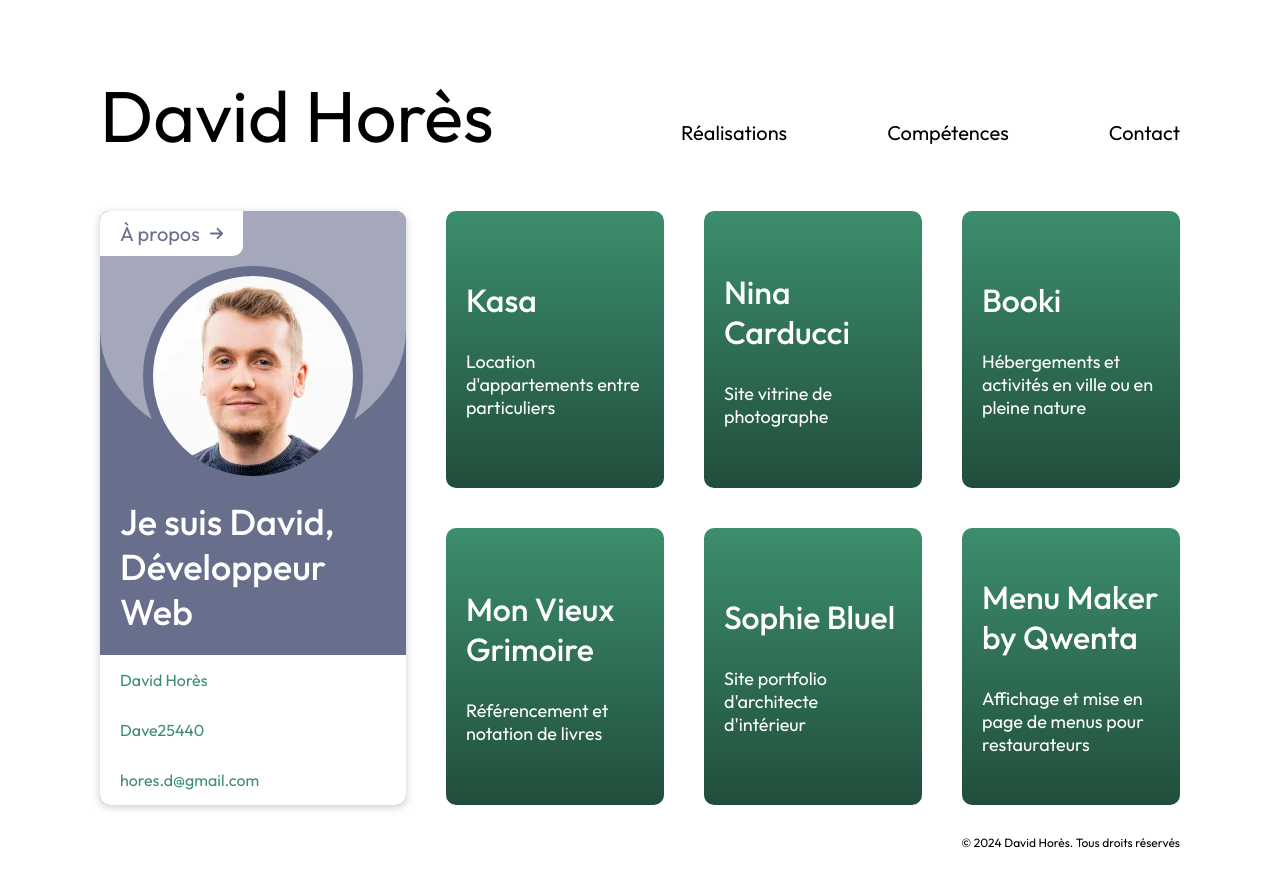
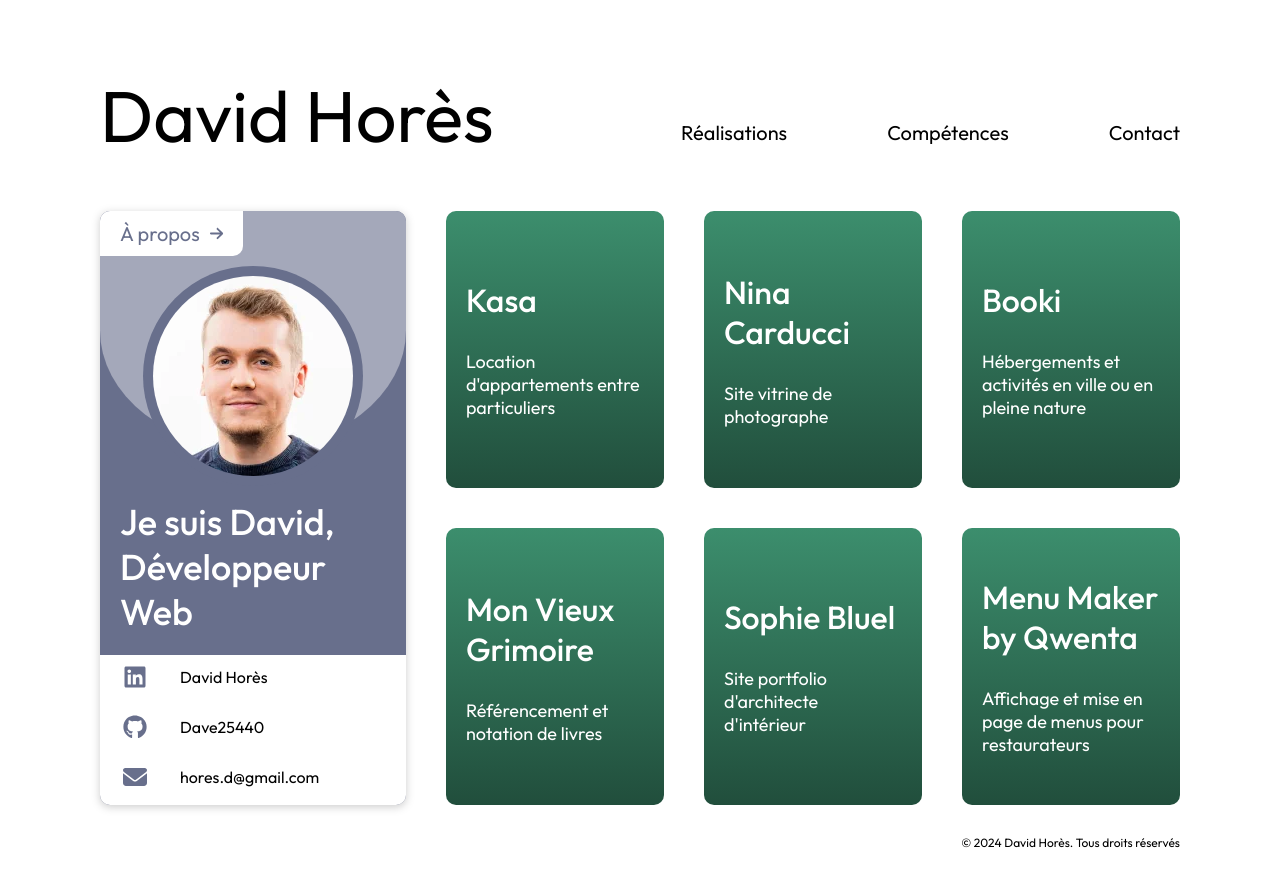
Before and after one commit to Dave25440/david-hores-portfolio, a React (Create React App) app: page /david-hores-portfolio/realisations in a window 1280 px wide. Shown: the top 886 px of the page. Built offline with nearby package versions, Linux system fonts and the light colour scheme.

Commit message:
Add linkedin, github, envelope, globe, person-chalkboard, file-pdf and table icons to Links and update projects data and Links style

```diff
--- a/src/components/Links/Links.module.scss
+++ b/src/components/Links/Links.module.scss
@@ -10,11 +10,18 @@
     &__link {
         display: inline-block;
         text-decoration: none;
-        padding: 15px 20px;
-        @include mixins.text-style(#3c8e6d, 1rem, 400);
+        margin: 10px 0 16px 20px;
+        transition: all 0.3s;
+        @include mixins.text-style(variables.$color-content, 1rem, 400);
 
         &:hover {
-            text-decoration: underline;
+            color: variables.$color-primary;
+            margin-left: 30px;
         }
     }
+
+    &__icon {
+        color: variables.$color-primary;
+        margin-right: 30px;
+    }
 }
--- a/src/components/Links/index.jsx
+++ b/src/components/Links/index.jsx
@@ -1,21 +1,40 @@
+import { FontAwesomeIcon } from "@fortawesome/react-fontawesome";
+import { faLinkedin, faGithub } from "@fortawesome/free-brands-svg-icons";
+import {
+    faEnvelope,
+    faGlobe,
+    faPersonChalkboard,
+    faFilePdf,
+    faTable
+} from "@fortawesome/free-solid-svg-icons";
 import styles from "./Links.module.scss";
+
+const icon = {
+    faLinkedin,
+    faGithub,
+    faEnvelope,
+    faGlobe,
+    faPersonChalkboard,
+    faFilePdf,
+    faTable
+};
 
 const Links = ({
     links = [
         {
             title: "David Horès",
             url: "https://www.linkedin.com/in/dhores/",
-            logo: "Logo"
+            logo: "faLinkedin"
         },
         {
             title: "Dave25440",
             url: "https://github.com/Dave25440",
-            logo: "Logo"
+            logo: "faGithub"
         },
         {
             title: "hores.d@gmail.com",
             url: "mailto:hores.d@gmail.com",
-            logo: "Logo"
+            logo: "faEnvelope"
         }
     ]
 }) => {
@@ -24,6 +43,12 @@ const Links = ({
             {links.map((link, index) => (
                 <li key={index}>
                     <a href={link.url} className={styles.links__link}>
+                        <FontAwesomeIcon
+                            icon={icon[link.logo]}
+                            size="xl"
+                            fixedWidth
+                            className={styles.links__icon}
+                        />
                         {link.title}
                     </a>
                 </li>
--- a/src/data/projects.json
+++ b/src/data/projects.json
@@ -7,17 +7,17 @@
             {
                 "title": "Démo du site",
                 "url": "https://dave25440.github.io/oc-p5-kasa",
-                "logo": "Logo"
+                "logo": "faGlobe"
             },
             {
                 "title": "Dépôt du code source",
                 "url": "https://github.com/Dave25440/OpenClassrooms-P5-Kasa",
-                "logo": "Logo"
+                "logo": "faGithub"
             },
             {
                 "title": "Présentation du projet",
                 "url": "https://www.canva.com/design/DAGMiA4CKc8/t8YDceUcpH_LzK7D2hD4ew/view?utm_content=DAGMiA4CKc8&utm_campaign=designshare&utm_medium=link&utm_source=editor",
-                "logo": "Logo"
+                "logo": "faPersonChalkboard"
             }
         ],
         "summary": "Lorem ipsum dolor sit amet, consectetur adipiscing elit.",
@@ -38,17 +38,17 @@
             {
                 "title": "Démo du site",
                 "url": "https://dave25440.github.io/OpenClassrooms-P4-Carducci",
-                "logo": "Logo"
+                "logo": "faGlobe"
             },
             {
                 "title": "Dépôt du code source",
                 "url": "https://github.com/Dave25440/OpenClassrooms-P4-Carducci",
-                "logo": "Logo"
+                "logo": "faGithub"
             },
             {
                 "title": "Présentation du projet",
                 "url": "https://www.canva.com/design/DAGJT47Teqo/X6ppmZKGFKlpig9tpc2E5g/view?utm_content=DAGJT47Teqo&utm_campaign=designshare&utm_medium=link&utm_source=editor",
-                "logo": "Logo"
+                "logo": "faPersonChalkboard"
             }
         ],
         "summary": "Lorem ipsum dolor sit amet, consectetur adipiscing elit.",
@@ -69,17 +69,17 @@
             {
                 "title": "Démo du site",
                 "url": "https://dave25440.github.io/OpenClassrooms-P2-Booki/",
-                "logo": "Logo"
+                "logo": "faGlobe"
             },
             {
                 "title": "Dépôt du code source",
                 "url": "https://github.com/Dave25440/OpenClassrooms-P2-Booki",
-                "logo": "Logo"
+                "logo": "faGithub"
             },
             {
                 "title": "Présentation du projet",
                 "url": "https://www.canva.com/design/DAGDaC-nDas/458Bc_elndDrJRq4XF_ybA/view?utm_content=DAGDaC-nDas&utm_campaign=designshare&utm_medium=link&utm_source=editor",
-                "logo": "Logo"
+                "logo": "faPersonChalkboard"
             }
         ],
         "summary": "Lorem ipsum dolor sit amet, consectetur adipiscing elit.",
@@ -100,12 +100,12 @@
             {
                 "title": "Dépôt du code source",
                 "url": "https://github.com/Dave25440/OpenClassrooms-P6-Grimoire",
-                "logo": "Logo"
+                "logo": "faGithub"
             },
             {
                 "title": "Présentation du projet",
                 "url": "https://www.canva.com/design/DAGPOHazavs/iR2DTNHzqnAMLldHLOrM_w/view?utm_content=DAGPOHazavs&utm_campaign=designshare&utm_medium=link&utm_source=editor",
-                "logo": "Logo"
+                "logo": "faPersonChalkboard"
             }
         ],
         "summary": "Lorem ipsum dolor sit amet, consectetur adipiscing elit.",
@@ -126,12 +126,12 @@
             {
                 "title": "Dépôt du code source",
                 "url": "https://github.com/Dave25440/OpenClassrooms-P3-Portfolio-Bluel-v2",
-                "logo": "Logo"
+                "logo": "faGithub"
             },
             {
                 "title": "Présentation du projet",
                 "url": "https://www.canva.com/design/DAGGyFetwV0/Ue0kzx9A5do8_OUbbF7UTg/view?utm_content=DAGGyFetwV0&utm_campaign=designshare&utm_medium=link&utm_source=editor",
-                "logo": "Logo"
+                "logo": "faPersonChalkboard"
             }
         ],
         "summary": "Lorem ipsum dolor sit amet, consectetur adipiscing elit.",
@@ -152,17 +152,17 @@
             {
                 "title": "Spécifications techniques",
                 "url": "../oc_p7_qwenta_specifications_techniques.pdf",
-                "logo": "Logo"
+                "logo": "faFilePdf"
             },
             {
                 "title": "Tableau Kanban",
                 "url": "https://paint-trowel-ab3.notion.site/11835b4089c9804c8072fd09f26e1e80?v=11835b4089c98161ae98000cf7525ca6",
-                "logo": "Logo"
+                "logo": "faTable"
             },
             {
                 "title": "Présentation du projet",
                 "url": "../oc_p7_qwenta_presentation.pdf",
-                "logo": "Logo"
+                "logo": "faFilePdf"
             }
         ],
         "summary": "Lorem ipsum dolor sit amet, consectetur adipiscing elit.",
```
